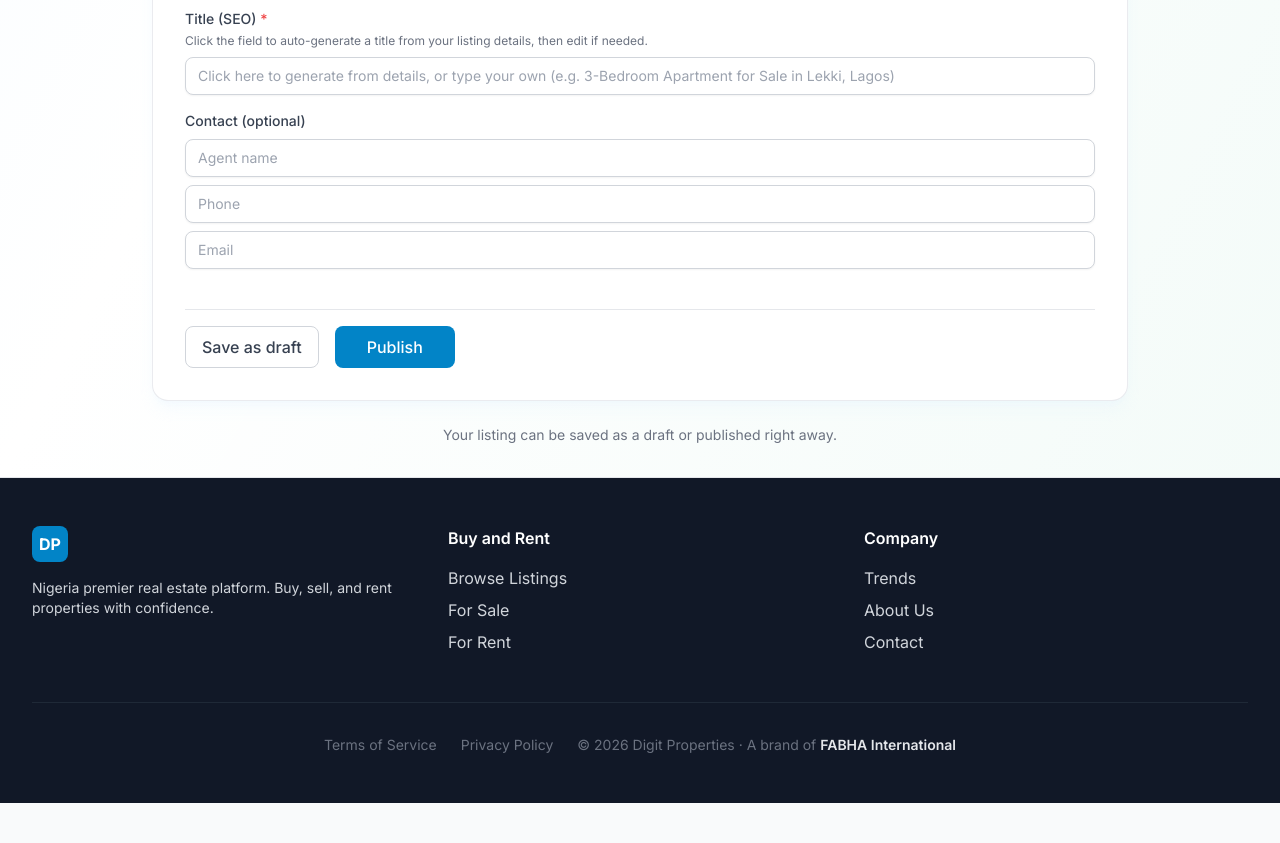
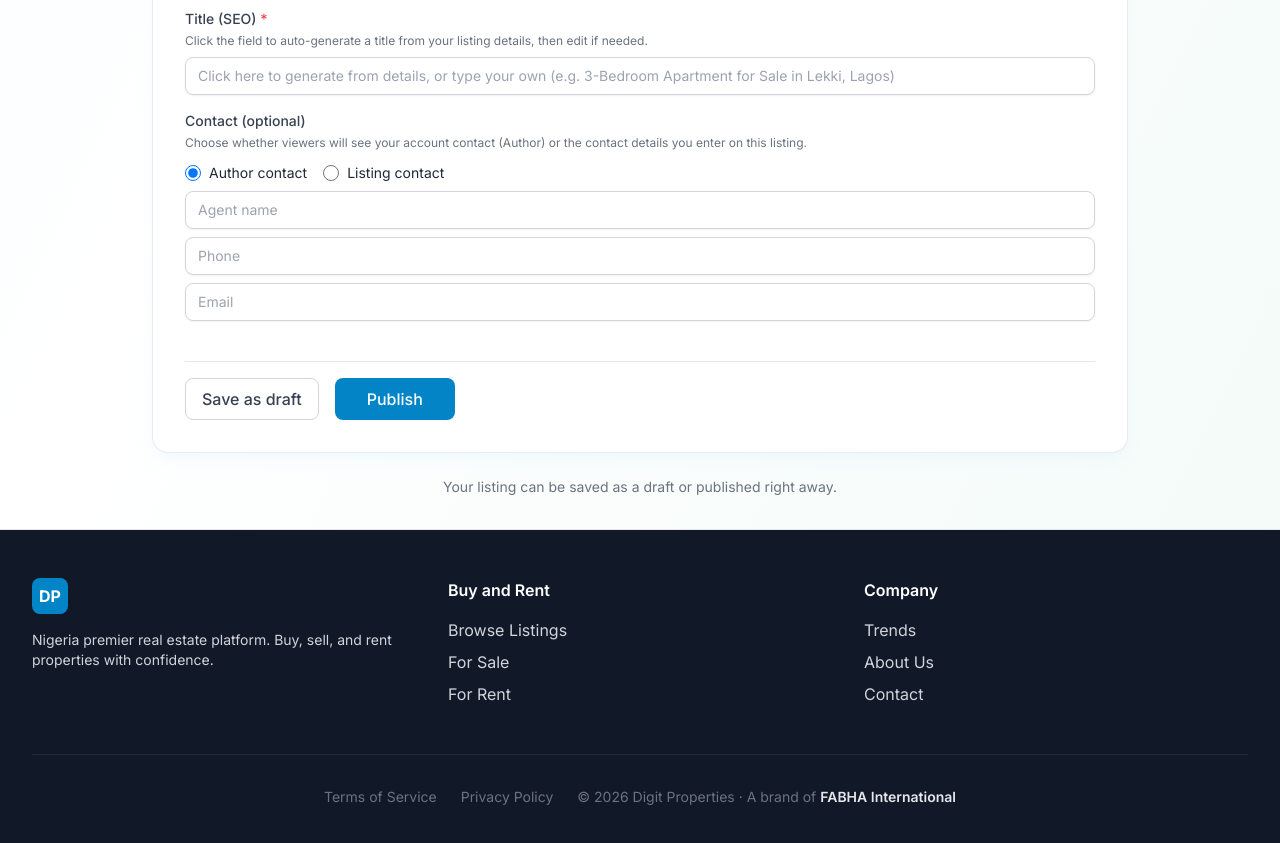
Before and after one commit to bhadmusfrancis/Digit-Properties, a Next.js app in the folder web/: page /listings/new in a window 1280 px wide. Shown: the part 2100-2943 px from the top of the page. Before the commit the page ends 2903 px from the top, so only its background shows below. Built offline with nearby package versions, Linux system fonts and the light colour scheme; no server answers; the database is empty; sample sign-in values are in the browser's storage.

Commit message:
all update

```diff
--- a/web/src/app/api/listings/[id]/contact/route.ts
+++ b/web/src/app/api/listings/[id]/contact/route.ts
@@ -37,18 +37,21 @@ export async function GET(
     }
 
     const listing = await Listing.findById(id)
-      .select('agentName agentPhone agentEmail title createdBy')
+      .select('agentName agentPhone agentEmail title createdBy contactSource')
       .populate('createdBy', 'name phone email')
       .lean();
     if (!listing) return NextResponse.json({ error: 'Not found' }, { status: 404 });
 
     const creator = listing.createdBy as { name?: string; phone?: string; email?: string } | null;
-    const hasAgent = [listing.agentName, listing.agentPhone, listing.agentEmail].some(Boolean);
+    const src = (listing as { contactSource?: string }).contactSource === 'listing' ? 'listing' : 'author';
+    const hasListingContact = [listing.agentName, listing.agentPhone, listing.agentEmail].some(Boolean);
     return NextResponse.json({
-      agentName: hasAgent ? listing.agentName : (creator?.name ?? listing.agentName),
-      agentPhone: hasAgent ? listing.agentPhone : (creator?.phone ?? listing.agentPhone),
-      agentEmail: hasAgent ? listing.agentEmail : (creator?.email ?? listing.agentEmail),
+      agentName: src === 'listing' ? (listing.agentName ?? '') : (creator?.name ?? listing.agentName),
+      agentPhone: src === 'listing' ? (listing.agentPhone ?? '') : (creator?.phone ?? listing.agentPhone),
+      agentEmail: src === 'listing' ? (listing.agentEmail ?? '') : (creator?.email ?? listing.agentEmail),
       title: listing.title,
+      contactSource: src,
+      hasListingContact,
     });
   } catch (e) {
     console.error(e);
--- a/web/src/app/api/listings/[id]/route.ts
+++ b/web/src/app/api/listings/[id]/route.ts
@@ -215,6 +215,24 @@ export async function PATCH(
         listing.highlighted = false;
       }
     }
+    // Enforce contact source choice when switching to listing contact
+    if ((parsed.data as { contactSource?: string }).contactSource === 'listing') {
+      const nextName =
+        (parsed.data as { agentName?: string }).agentName ?? listing.agentName ?? '';
+      const nextPhone =
+        (parsed.data as { agentPhone?: string }).agentPhone ?? listing.agentPhone ?? '';
+      const nextEmail =
+        (parsed.data as { agentEmail?: string }).agentEmail ?? listing.agentEmail ?? '';
+      if (!String(nextName).trim() && !String(nextPhone).trim() && !String(nextEmail).trim()) {
+        return NextResponse.json(
+          {
+            error: 'Add listing contact details (phone/email/name) or switch contact to Author contact.',
+            code: 'CONTACT_REQUIRED',
+          },
+          { status: 400 }
+        );
+      }
+    }
     // Non-admin owner edit to an active listing requires approval
     if (!isAdmin && wasActive) {
       listing.status = LISTING_STATUS.PENDING_APPROVAL;
--- a/web/src/app/dashboard/listings/import/page.tsx
+++ b/web/src/app/dashboard/listings/import/page.tsx
@@ -22,6 +22,7 @@ export type EditInitialShape = {
   bathrooms: number;
   toilets: number;
   area?: number;
+  contactSource?: 'author' | 'listing';
   agentName: string;
   agentPhone: string;
   agentEmail: string;
@@ -32,6 +33,11 @@ export type EditInitialShape = {
 };
 
 function parsedToEditInitial(parsed: ParsedListing, images?: { url: string; public_id: string }[]): EditInitialShape {
+  const hasListingContact = !!(
+    (parsed.agentPhone && String(parsed.agentPhone).trim()) ||
+    (parsed.agentEmail && String(parsed.agentEmail).trim()) ||
+    (parsed.agentName && String(parsed.agentName).trim())
+  );
   return {
     title: parsed.title,
     description: parsed.description,
@@ -46,6 +52,7 @@ function parsedToEditInitial(parsed: ParsedListing, images?: { url: string; publ
     bathrooms: parsed.bathrooms,
     toilets: parsed.toilets ?? 0,
     area: parsed.area,
+    contactSource: hasListingContact ? 'listing' : 'author',
     agentName: parsed.agentName ?? '',
     agentPhone: parsed.agentPhone ?? '',
     agentEmail: parsed.agentEmail ?? '',
@@ -76,6 +83,9 @@ function buildListingPayload(
     bathrooms: item.bathrooms,
     toilets: item.toilets,
     area: item.area,
+    contactSource:
+      item.contactSource ??
+      (item.agentPhone || item.agentEmail || item.agentName ? 'listing' : 'author'),
     agentName: item.agentName || undefined,
     agentPhone: item.agentPhone || undefined,
     agentEmail: item.agentEmail || undefined,
@@ -216,6 +226,7 @@ export default function ImportFromWhatsAppPage() {
       bathrooms: values.bathrooms,
       toilets: values.toilets ?? 0,
       area: values.area,
+      contactSource: (values as { contactSource?: 'author' | 'listing' }).contactSource,
       agentName: values.agentName ?? '',
       agentPhone: values.agentPhone ?? '',
       agentEmail: values.agentEmail ?? '',
@@ -265,6 +276,7 @@ export default function ImportFromWhatsAppPage() {
         bathrooms: v.bathrooms,
         toilets: v.toilets ?? 0,
         area: v.area,
+        contactSource: (v as { contactSource?: 'author' | 'listing' }).contactSource,
         agentName: v.agentName ?? '',
         agentPhone: v.agentPhone ?? '',
         agentEmail: v.agentEmail ?? '',
--- a/web/src/app/listings/[id]/edit/page.tsx
+++ b/web/src/app/listings/[id]/edit/page.tsx
@@ -57,6 +57,7 @@ export default async function EditListingPage({ params }: { params: Promise<{ id
     toilets: listing.toilets,
     area: listing.area,
     amenities: Array.isArray(listing.amenities) ? listing.amenities.join(', ') : '',
+    contactSource: (listing as { contactSource?: string }).contactSource === 'listing' ? 'listing' : 'author',
     agentName: listing.agentName ?? '',
     agentPhone: listing.agentPhone ?? '',
     agentEmail: listing.agentEmail ?? '',
--- a/web/src/components/listings/ListingForm.tsx
+++ b/web/src/components/listings/ListingForm.tsx
@@ -28,6 +28,7 @@ const schema = z.object({
   area: z.preprocess((v) => (v === '' || v === undefined || v === null || (typeof v === 'number' && Number.isNaN(v)) ? undefined : Number(v)), z.number().positive().optional()),
   amenities: z.string().optional(),
   tags: z.string().optional(),
+  contactSource: z.enum(['author', 'listing']).default('author'),
   agentName: z.string().optional(),
   agentPhone: z.string().optional(),
   agentEmail: z.string().email().optional().or(z.literal('')),
@@ -37,6 +38,9 @@ const schema = z.object({
 }).refine((d) => d.listingType !== 'rent' || !!d.rentPeriod, {
   message: 'Rent period is required for rental listings',
   path: ['rentPeriod'],
+}).refine((d) => d.contactSource !== 'listing' || !!((d.agentPhone || '').trim() || (d.agentEmail || '').trim() || (d.agentName || '').trim()), {
+  message: 'Add listing contact details (phone/email/name) or switch contact to Author contact.',
+  path: ['agentPhone'],
 });
 
 type FormData = z.infer<typeof schema>;
@@ -79,6 +83,7 @@ export function ListingForm({ editId, editInitial, getFormRef }: ListingFormProp
       toilets: editInitial.toilets ?? 0,
       area: editInitial.area,
       amenities: editInitial.amenities ?? '',
+      contactSource: (editInitial as Partial<FormData> & { contactSource?: 'author' | 'listing' }).contactSource ?? 'author',
       agentName: editInitial.agentName ?? '',
       agentPhone: editInitial.agentPhone ?? '',
       agentEmail: editInitial.agentEmail ?? '',
@@ -92,6 +97,7 @@ export function ListingForm({ editId, editInitial, getFormRef }: ListingFormProp
       bathrooms: 0,
       toilets: 0,
       state: NIGERIAN_STATES[0],
+      contactSource: 'author',
     },
   });
 
@@ -481,11 +487,36 @@ export function ListingForm({ editId, editInitial, getFormRef }: ListingFormProp
 
         <div>
           <label className="block text-sm font-medium text-gray-700">Contact (optional)</label>
+          <p className="mt-1 text-xs text-gray-500">
+            Choose whether viewers will see your account contact (Author) or the contact details you enter on this listing.
+          </p>
+          <div className="mt-3 flex flex-wrap gap-4" role="radiogroup" aria-label="Contact source">
+            <label className="flex cursor-pointer items-center gap-2">
+              <input
+                type="radio"
+                value="author"
+                {...register('contactSource')}
+                className="h-4 w-4 border-gray-300 text-primary-600 focus:ring-primary-500"
+              />
+              <span className="text-sm text-gray-800">Author contact</span>
+            </label>
+            <label className="flex cursor-pointer items-center gap-2">
+              <input
+                type="radio"
+                value="listing"
+                {...register('contactSource')}
+                className="h-4 w-4 border-gray-300 text-primary-600 focus:ring-primary-500"
+              />
+              <span className="text-sm text-gray-800">Listing contact</span>
+            </label>
+          </div>
           <div className="mt-2 space-y-2">
             <input {...register('agentName')} placeholder="Agent name" className="input" />
             <input {...register('agentPhone')} placeholder="Phone" className="input" />
             <input {...register('agentEmail')} type="email" placeholder="Email" className="input" />
           </div>
+          {errors.contactSource && <p className="mt-1 text-sm text-red-600">{errors.contactSource.message}</p>}
+          {errors.agentPhone && <p className="mt-1 text-sm text-red-600">{errors.agentPhone.message}</p>}
         </div>
         </section>
 
--- a/web/src/lib/validations.ts
+++ b/web/src/lib/validations.ts
@@ -49,6 +49,7 @@ const listingBaseSchema = z.object({
   area: z.number().positive().optional(),
   amenities: z.array(z.string()).default([]),
   tags: z.array(z.string()).default([]),
+  contactSource: z.enum(['author', 'listing']).optional(),
   agentName: z.string().optional(),
   agentPhone: z.string().optional(),
   agentEmail: z.string().email().optional().or(z.literal('')),
@@ -61,10 +62,15 @@ const listingBaseSchema = z.object({
   videos: z.array(z.object({ public_id: z.string(), url: z.string() })).optional().default([]),
 });
 
-export const listingSchema = listingBaseSchema.refine((data) => {
-  if (data.listingType === 'rent') return !!data.rentPeriod;
-  return true;
-}, { message: 'Rent period is required for rental listings', path: ['rentPeriod'] });
+export const listingSchema = listingBaseSchema
+  .refine((data) => {
+    if (data.listingType === 'rent') return !!data.rentPeriod;
+    return true;
+  }, { message: 'Rent period is required for rental listings', path: ['rentPeriod'] })
+  .refine((data) => {
+    if (data.contactSource !== 'listing') return true;
+    return !!(data.agentPhone?.trim() || data.agentEmail?.trim() || data.agentName?.trim());
+  }, { message: 'Add listing contact details (phone/email/name) or switch contact to Author contact.', path: ['agentPhone'] });
 
 /** Partial schema for PATCH/update - no refine */
 const listingStatusUpdateSchema = z.enum([
--- a/web/src/models/Listing.ts
+++ b/web/src/models/Listing.ts
@@ -28,6 +28,8 @@ export interface IListing {
   status: (typeof LISTING_STATUS)[keyof typeof LISTING_STATUS];
   createdBy: mongoose.Types.ObjectId;
   createdByType: 'admin' | 'ai' | 'bot' | 'user';
+  /** Which contact details should be shown for this listing. */
+  contactSource?: 'author' | 'listing';
   agentName?: string;
   agentPhone?: string;
   agentEmail?: string;
@@ -90,6 +92,7 @@ const ListingSchema = new Schema<IListing>(
     status: { type: String, enum: Object.values(LISTING_STATUS), default: LISTING_STATUS.DRAFT },
     createdBy: { type: Schema.Types.ObjectId, ref: 'User', required: true },
     createdByType: { type: String, enum: ['admin', 'ai', 'bot', 'user'], default: 'user' },
+    contactSource: { type: String, enum: ['author', 'listing'], default: 'author' },
     agentName: String,
     agentPhone: String,
     agentEmail: String,
```
